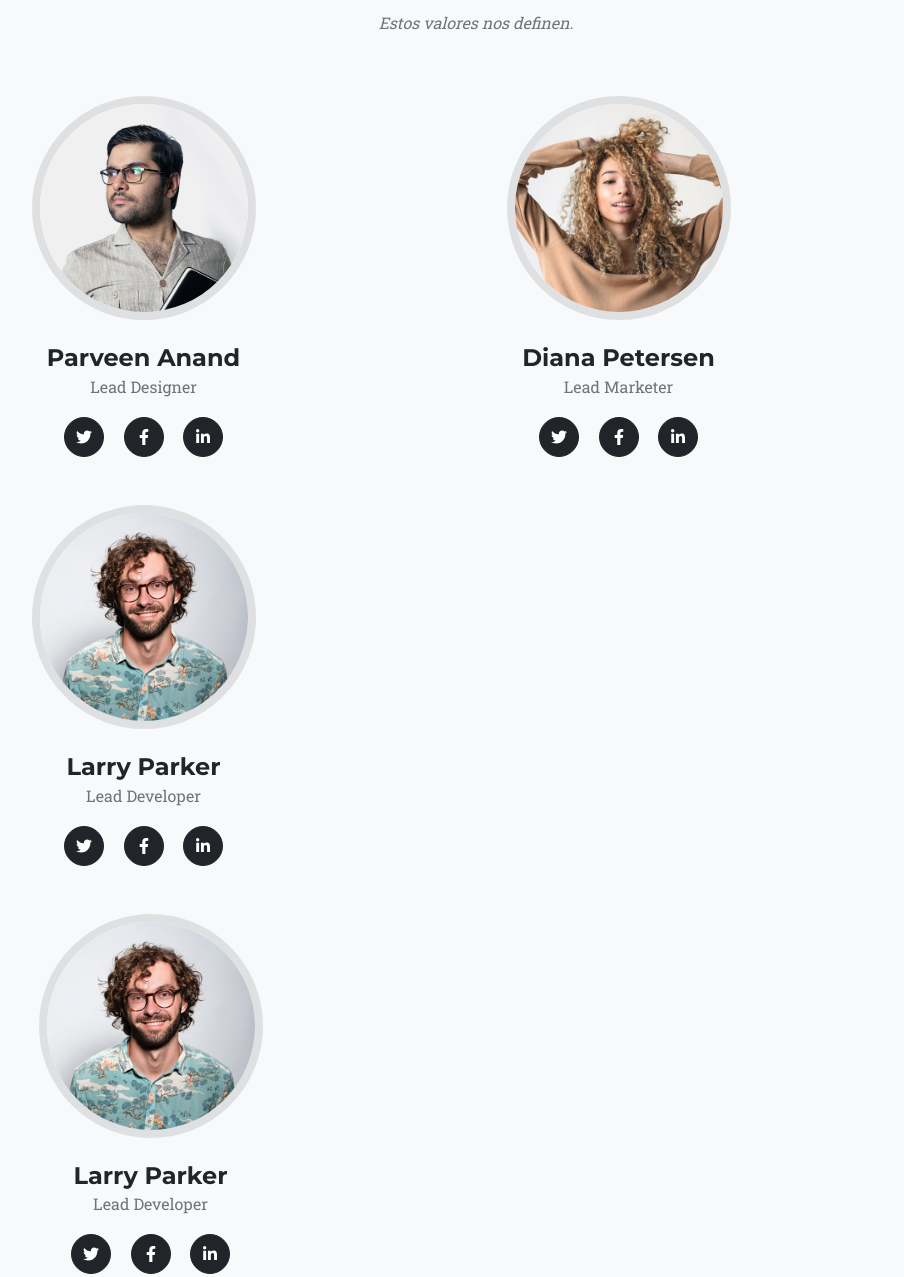
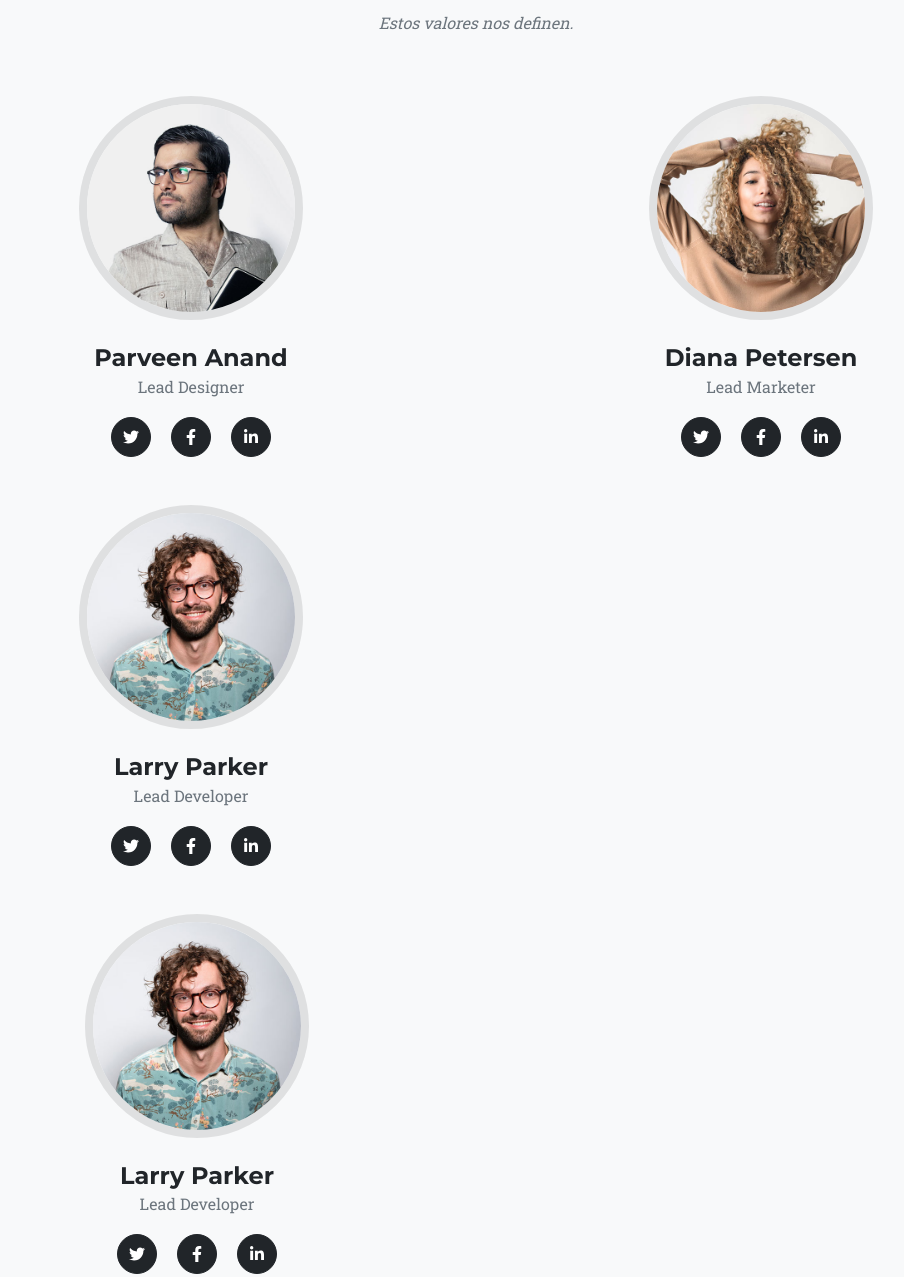
Before and after one commit to devmalvarado/Sacre-Landing, a plain HTML site: page index.html in a window 1280 px wide. Shown: the part 4705-5982 px from the top of the page, without its empty margins (164-1068 px from the left). Drawn offline with nearby package versions, Linux system fonts and the light colour scheme.

Commit message:
Update index.html

```diff
--- a/index.html
+++ b/index.html
@@ -250,7 +250,7 @@
                     <h3 class="section-subheading text-muted">Estos valores nos definen.</h3>
                 </div>
                 <div class="row">
-                    <div class="col-lg-5">
+                    <div class="col-lg-6">
                         <div class="team-member">
                             <img class="mx-auto rounded-circle" src="assets/img/team/1.jpg" alt="..." />
                             <h4>Parveen Anand</h4>
@@ -260,7 +260,7 @@
                             <a class="btn btn-dark btn-social mx-2" href="#!" aria-label="Parveen Anand LinkedIn Profile"><i class="fab fa-linkedin-in"></i></a>
                         </div>
                     </div>
-                    <div class="col-lg-5">
+                    <div class="col-lg-6">
                         <div class="team-member">
                             <img class="mx-auto rounded-circle" src="assets/img/team/2.jpg" alt="..." />
                             <h4>Diana Petersen</h4>
@@ -270,7 +270,7 @@
                             <a class="btn btn-dark btn-social mx-2" href="#!" aria-label="Diana Petersen LinkedIn Profile"><i class="fab fa-linkedin-in"></i></a>
                         </div>
                     </div>
-                    <div class="col-lg-5">
+                    <div class="col-lg-6">
                         <div class="team-member">
                             <img class="mx-auto rounded-circle" src="assets/img/team/3.jpg" alt="..." />
                             <h4>Larry Parker</h4>
@@ -281,7 +281,7 @@
                         </div>
                     </div>
                 </div>
-                  <div class="col-lg-5">
+                  <div class="col-lg-6">
                         <div class="team-member">
                             <img class="mx-auto rounded-circle" src="assets/img/team/3.jpg" alt="..." />
                             <h4>Larry Parker</h4>
```
